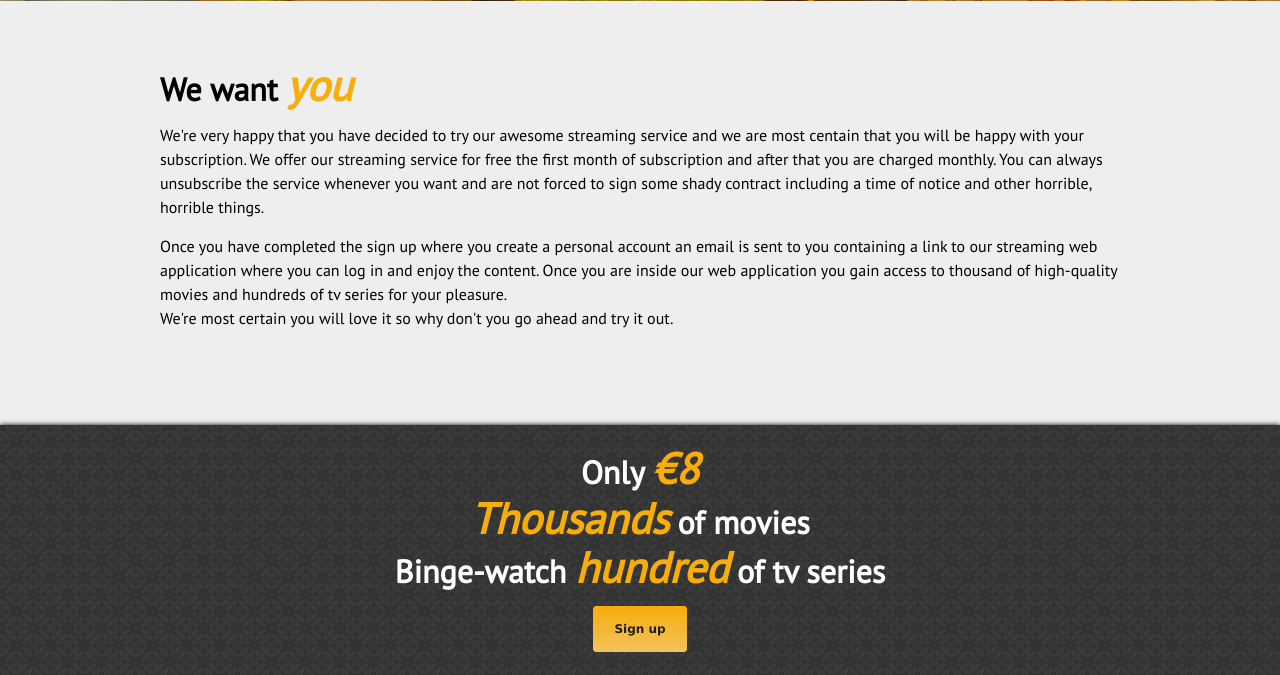
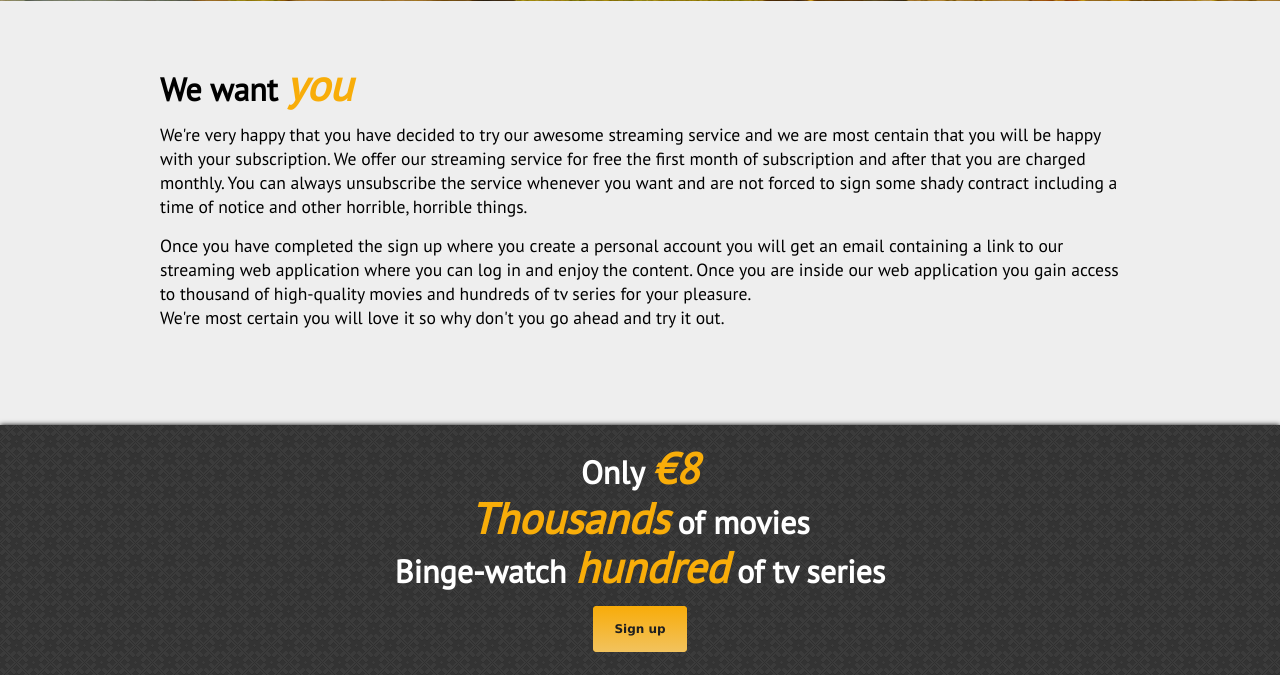
Before and after one commit to danielv14/movie-lovers, a PHP site: page /sign-up.php in a window 1280 px wide. Shown: the part 499-1174 px from the top of the page. Run offline with PHP 8.4, Linux system fonts and the light colour scheme; some libraries are stand-ins or nearby versions.

Commit message:
small changes

```diff
--- a/css/style.css
+++ b/css/style.css
@@ -26,6 +26,7 @@ a:hover {
 
 p {
 	margin-bottom: 15px;
+	font-size: 1.1em;
 }
 
 /*Style for navbar*/
@@ -223,7 +224,7 @@ ol li {
 }
 
 li p {
-  font: 16px/1.5 'PT Sans', sans-serif;
+  font: 18px/1.5 'PT Sans', sans-serif;
   padding-left: 60px;
   color: black;
 }
--- a/header.php
+++ b/header.php
@@ -8,6 +8,7 @@
 	<link rel="stylesheet" href="css/animate.css">
 	<link rel="stylesheet" href="css/style.css">
 	<link href='http://fonts.googleapis.com/css?family=PT+Sans&amp;subset=latin,latin-ext' rel='stylesheet' type='text/css'>
+	<link rel="stylesheet" href="//maxcdn.bootstrapcdn.com/font-awesome/4.3.0/css/font-awesome.min.css">
 
 </head>
 <body>
--- a/index.php
+++ b/index.php
@@ -7,7 +7,7 @@
 <!-- Content goes here -->
 <div class="wrapper extra-margin-bottom">
 	<h1>MovieLovers <span class="span-yellow span-emphasize">unite</span></h1>
-	<p>Welcome to MovieLovers! Are you just like us and love to binge-watch movies and tv series? Do you only want to watch movies in high quality? Do you want to stream the latest movies before they are available in a physical store? If you said yes to all of the above we think you will love it here.</p>
+	<p>Welcome to MovieLovers! Are you just like us and <i class="fa fa-heart-o"></i> to binge-watch movies and tv series? Do you only want to watch movies in high quality? Do you want to stream the latest movies before they are available in a physical store? If you said yes to all of the above we think you will love it here.</p>
 	<p>MovieLovers is a subscription based movie streaming service of highest quality. I know what you are thinking. Of course we have a wide selection of tv-series as well. Our service is the cheapest and most broad streaming service you can find on the market.</p>
 
 	<p>Go ahead and checkout our <a href="movie-collection.php" title="Get info about our broad collection">collection</a> of content. If you are convinced and want to try out our service, go ahead and <a href="sign-up.php" title="Sign Up">sign up</a>. Although we think you'll love it here at MovieLovers we're ready to give new customers their first month of subscription for free. You can also cancel your subscription anytime that you like. If you want to get to know the brains and muscle behind MovieLovers we're very transparent and you can <a href="about.php" title="About us">read</a> about us if you like.</p>
--- a/movie-collection.php
+++ b/movie-collection.php
@@ -12,7 +12,7 @@
 
 <p>Do you like action movies with Bruce Willis in the lead? Do you like romcoms with Hugh Grant maybe? Or do you like the lesser known movies that the majority of people have never heard about? No matter who you are MovieLovers have something for you.</p>
 <p>We work very hard to devliver fresh content to our subscribers and not long after the movies have stopped screening in the cinemas you can find the latest movies on our site, ready to be watched by you and your friends. But don't worry, we know that not everyone wants to watch the latest and we have not forgotten about the the older movies and tv series. We like older movies as well and offer some of the classics like Casablanca and Psycho. Our tv series are 100% meaning that if you start to binge-watch a series at MovieLovers you can watch the whole series including the final episode. That means that you can watch all 172 episodes of Seinfeld if you would like that.</p>
-<p>So why don't you go ahead and <a href="sign-up.php" title="Sign up">join</a> our family of movie lovers</p>
+<p>So why don't you go ahead and <a href="sign-up.php" title="Sign up">join</a> our family of movie lovers.</p>
 
 
 </div> <!-- End of wrapper -->
--- a/sign-up.php
+++ b/sign-up.php
@@ -8,7 +8,7 @@
 
 	<h1>We want <span class="span-yellow span-emphasize">you</span></h1>
 	<p>We're very happy that you have decided to try our awesome streaming service and we are most centain that you will be happy with your subscription. We offer our streaming service for free the first month of subscription and after that you are charged monthly. You can always unsubscribe the service whenever you want and are not forced to sign some shady contract including a time of notice and other horrible, horrible things.</p>
-	<p>Once you have completed the sign up where you create a personal account an email is sent to you containing a link to our streaming web application where you can log in and enjoy the content. Once you are inside our web application you gain access to thousand of high-quality movies and hundreds of tv series for your pleasure.  <br/>
+	<p>Once you have completed the sign up where you create a personal account you will get an email containing a link to our streaming web application where you can log in and enjoy the content. Once you are inside our web application you gain access to thousand of high-quality movies and hundreds of tv series for your pleasure.  <br/>
 	We're most certain you will love it so why don't you go ahead and try it out.</p>
 
 
```
